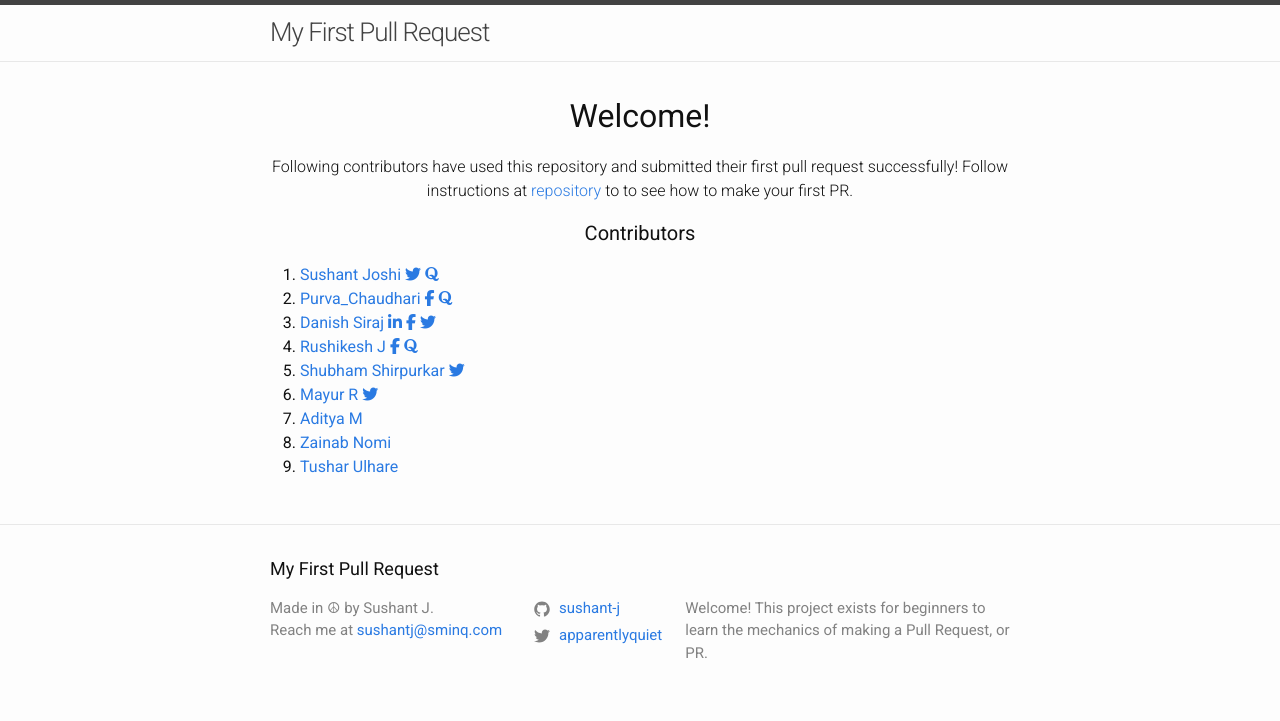
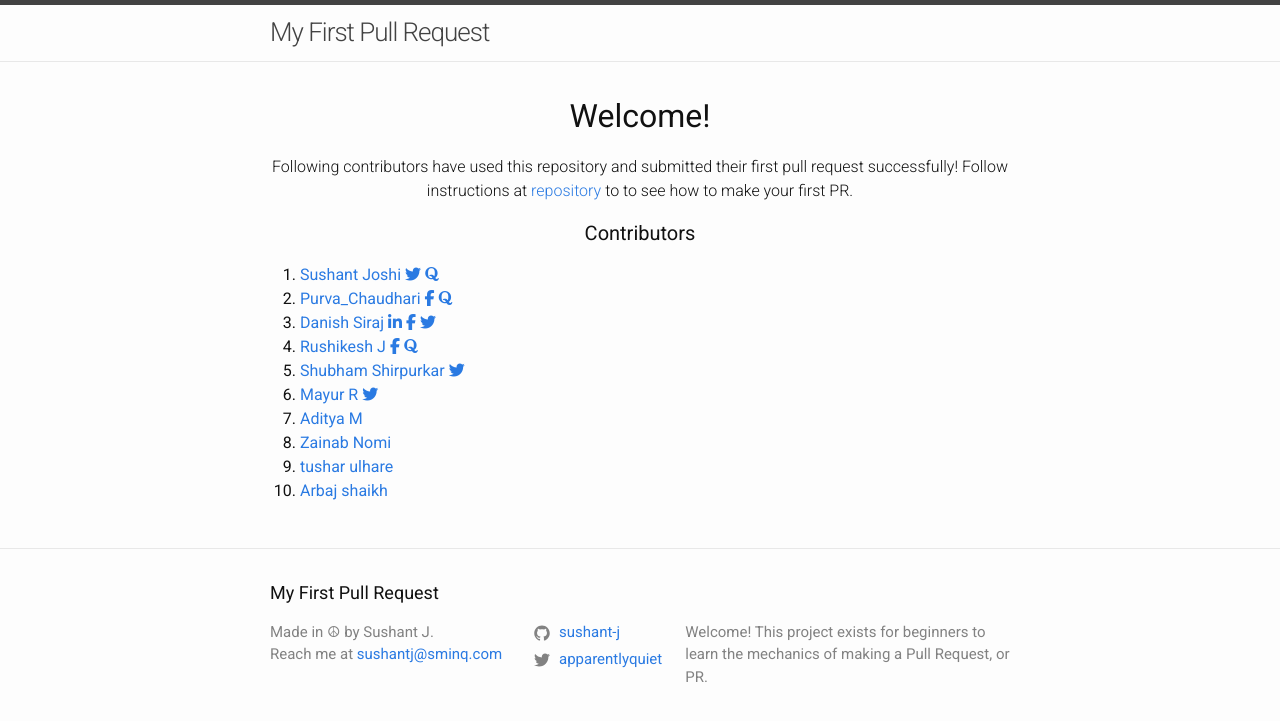
Before and after one commit to sushant-j/my-first-pull-request, a Jekyll site: the page built from index.md, in a window 1280 px wide. Shown: the top 721 px of the page. Built offline with Jekyll 4.4.1, drawn with Linux system fonts in a browser that asks for light colours; nearby versions of some CDN libraries.

Commit message:
aAdded my name

```diff
--- a/_layouts/home.html
+++ b/_layouts/home.html
@@ -86,8 +86,14 @@
     </li>
      <li>
       <a href="https://github.com/tusharulhare/">
-        Tushar Ulhare
+        tushar ulhare
       </a>
     </li>
+  <li>
+      <a href="https://github.com/Arbaj-design/">
+        Arbaj shaikh
+      </a>
+    </li>
+
   </ol>
 </div>
```
